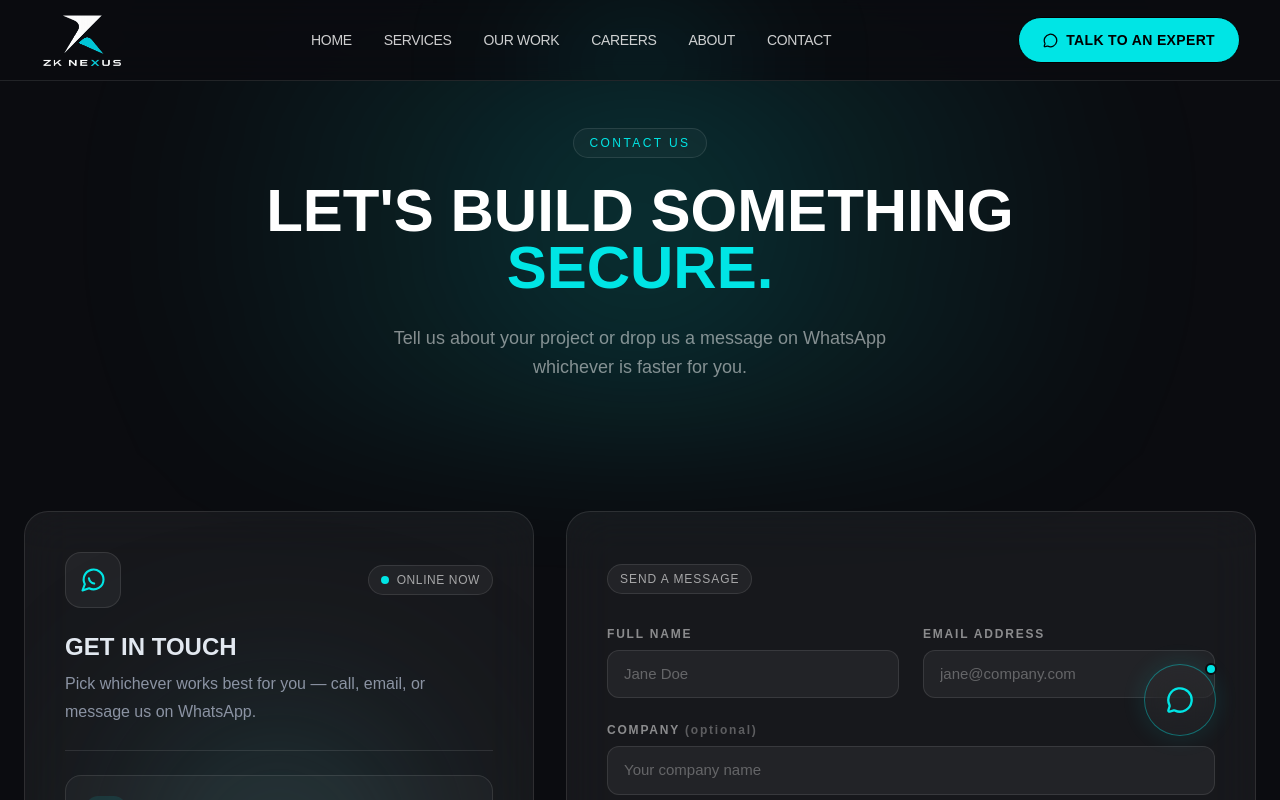
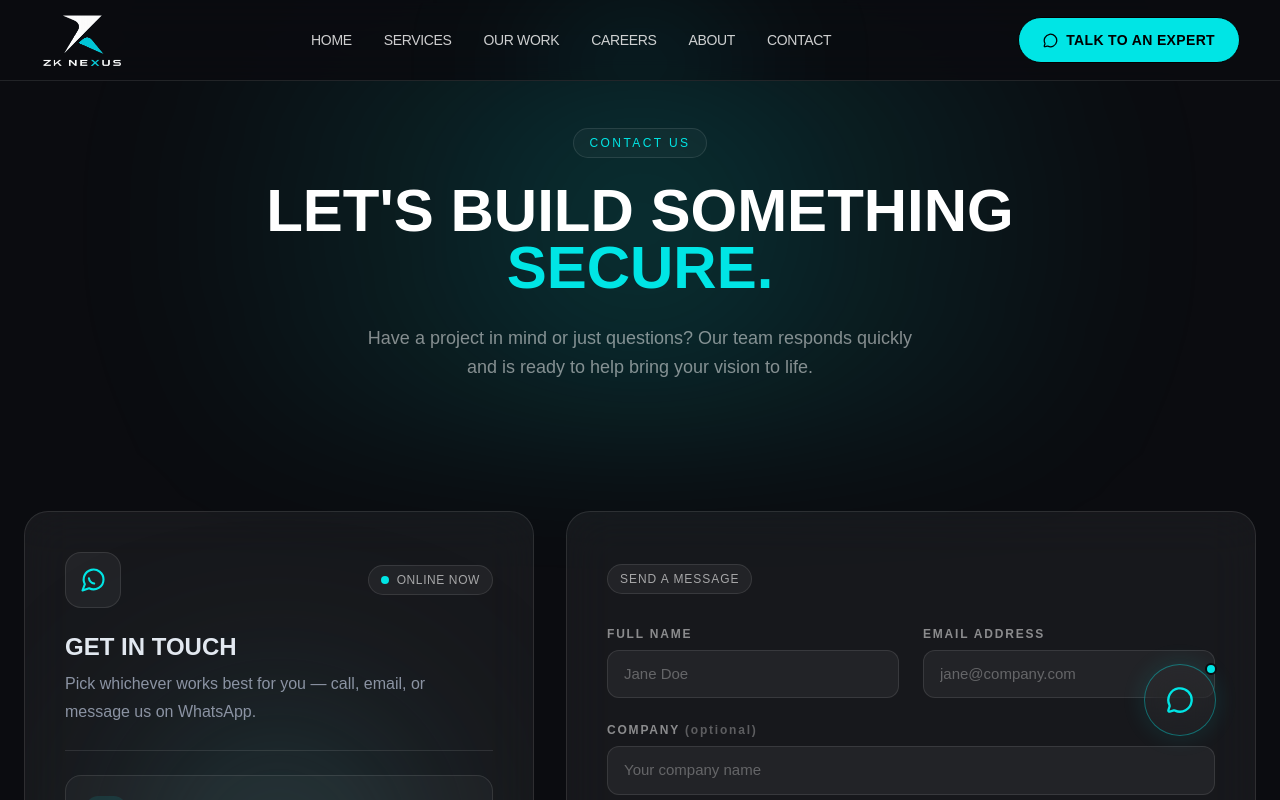
Before and after one commit to aiman-zohra3/ZK-Nexus, a Next.js app: page /contact in a window 1280 px wide. Shown: the top 800 px of the page. Built offline with nearby package versions, Linux system fonts and the light colour scheme.

Commit message:
ZK Nexus Fix

```diff
--- a/components/Hero/HeroMockup.tsx
+++ b/components/Hero/HeroMockup.tsx
@@ -5,6 +5,8 @@ import { motion, useScroll, useTransform, AnimatePresence } from "framer-motion"
 import { HeartPulse, Users, ShieldCheck, Building2, Check, ArrowRight, Zap } from "lucide-react";
 import Browser1 from "./Browser1";
 import Left from "./Left1";
+
+import Link from "next/link";
 
 /* ─────────────────────────────────────────────
    ZK PROOF NODE GRAPH
@@ -354,8 +356,7 @@ export default function HeroMockup() {
 <div className="relative lg:flex w-full lg:flex-1 lg:items-start lg:justify-center gap-8 overflow-hidden px-6 pt-1 pb-1 md:px-10 sm:px-12 lg:px-16 xl:px-24 lg:pb-0">
           {/* LEFT CONTENT */}
 
-<div className="w-full max-w-3xl">
-    <motion.div
+<div className="w-full max-w-sm md:max-w-xl lg:max-w-3xl">s    <motion.div
           initial={{ opacity: 0, y: 20 }}
           whileInView={{ opacity: 1, y: 0 }}
           viewport={{ once: true }}
@@ -371,8 +372,7 @@ export default function HeroMockup() {
 <h1 className="text-4xl font-black leading-[0.95] lg:text-7xl">
                 <span className="mt-10 mr-3 inline-block text-white">Build</span>
 
-              <span className="relative inline-flex h-[1.05em] min-w-[580px] md:min-w-[700pxq] lg:min-w-[360px] items-baseline overflow-hidden align-baseline">
-                <AnimatePresence mode="wait">
+<span className="relative inline-flex h-[1.05em] min-w-[160px] sm:min-w-[220px] md:min-w-[320px] lg:min-w-[420px] items-baseline overflow-hidden align-baseline">                <AnimatePresence mode="wait">
                   <motion.span
                     key={currentWord}
                     initial={{ y: 60, opacity: 0 }}
@@ -416,7 +416,8 @@ export default function HeroMockup() {
               ))}
             </div>
 
-            <button
+            <Link
+  href="/contact"
   className="
     group mt-6 md:mt-10 -ml-0 inline-flex items-center gap-2
     rounded-full  border border-[#00E5E5] bg-[#00E5E5]/10 hover:bg-[#00E5E5]/80 hover:text-black
@@ -428,7 +429,7 @@ export default function HeroMockup() {
 >
   Let's Build Together
   <ArrowRight className="h-4 w-4 transition-transform duration-300 group-hover:translate-x-1" />
-            </button>
+</Link>
           </div>
 
           {/* RIGHT SIDE — ZK Proof Node Graph */}
--- a/src/app/contact/page.tsx
+++ b/src/app/contact/page.tsx
@@ -432,8 +432,7 @@ const handleBlur = (
     transition={{ delay: 0.3 }}
     className="mt-5 max-w-xl text-sm leading-relaxed text-white/50 sm:mt-7 sm:text-base md:text-lg"
   >
-    Tell us about your project or drop us a message on WhatsApp
-    whichever is faster for you.
+    Have a project in mind or just questions? Our team responds quickly and is ready to help bring your vision to life.
   </motion.p>
 </section>
 
```
Lines whose indentation alone changed are shown as unchanged.
